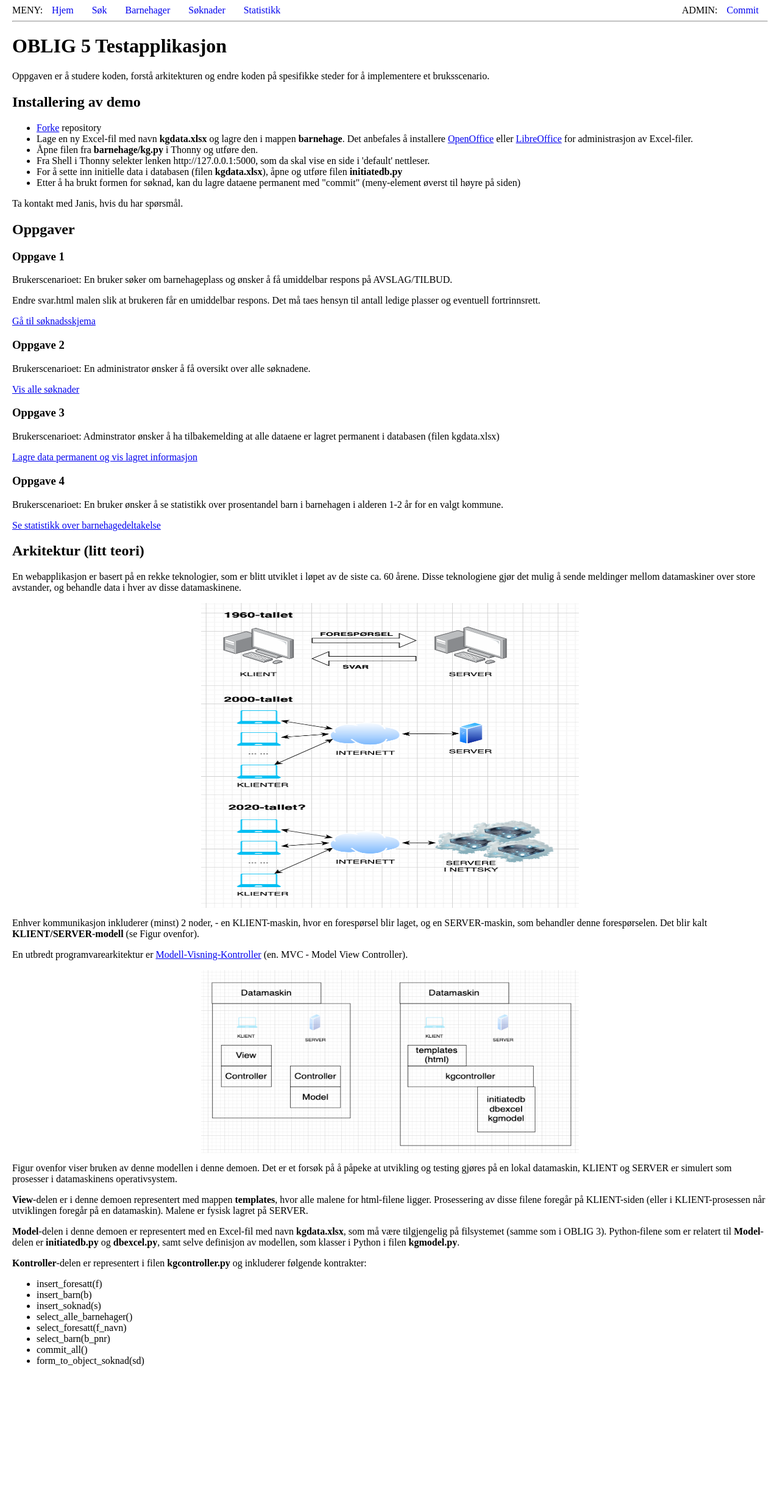
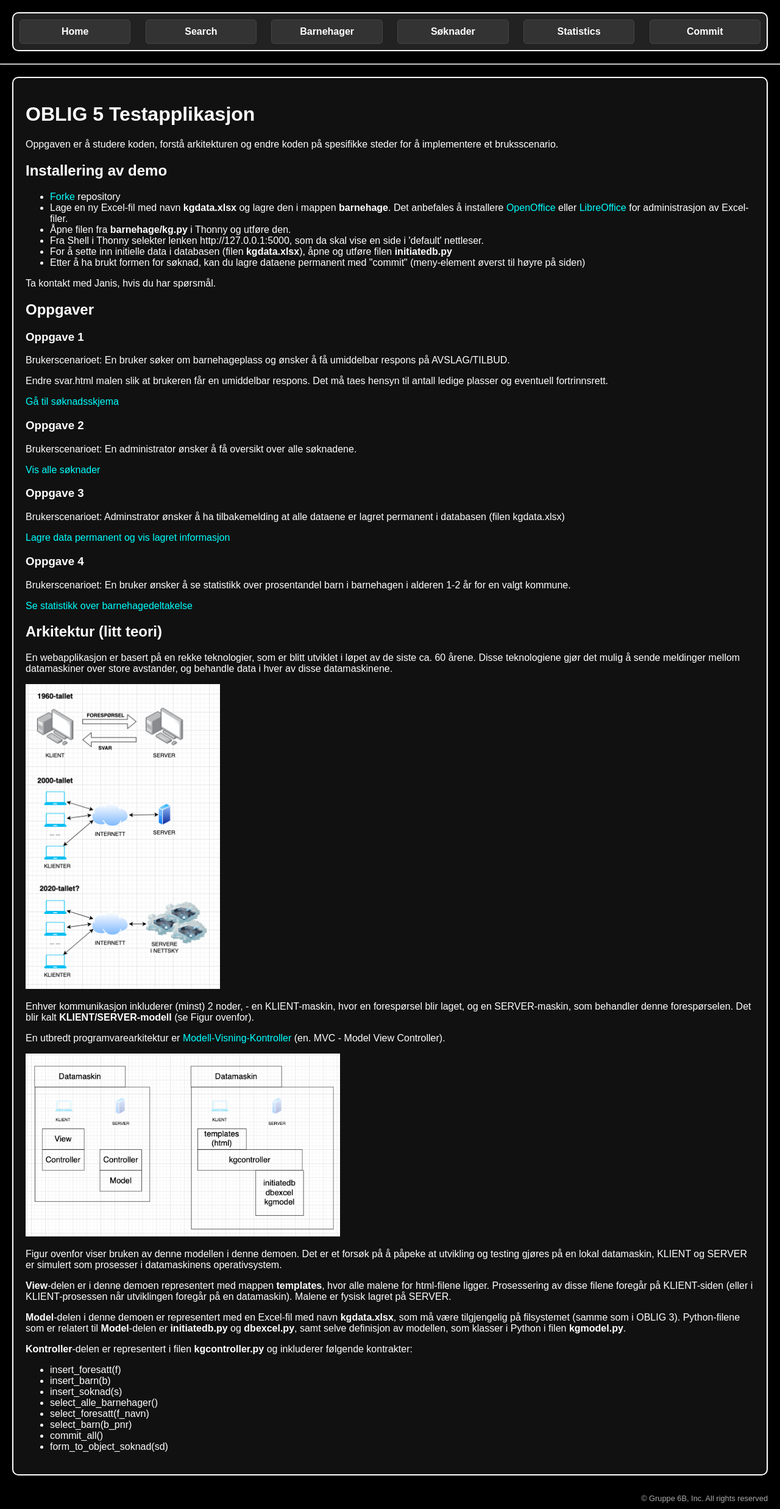
Before and after one commit to aisha-ra/Oblig5, a Flask app: template oblig5/barnehage/templates/index.html in a window 1280 px wide. Shown: the whole page at 61% size. Before the commit the page ends 2241 px from the top, so only its background shows below. Run offline with Flask 3, Linux system fonts and the light colour scheme; the template is opened without the code that fills it, so the values that code supplies are empty.

Commit message:
base.html

```diff
--- a/oblig5/barnehage/templates/base.html
+++ b/oblig5/barnehage/templates/base.html
@@ -4,68 +4,116 @@
     <meta charset="UTF-8">
     <title>{% block title %} {% endblock %} - OBLIG5</title>
     <style>
+        /* General body style */
         body {
-            margin-left: 20px;
-            margin-right: 20px;
-        }
-        a:link { color: #0000EE; }
-        a:visited { color: #551A8B; }
-        a:link:active, :visited:active { color: #FF0000; }
-
-        .title {
-            margin: 5px;
-            width: 100%;
+            margin: 0;
+            padding: 0;
+            background-color: #000; /* Set background to black */
+            color: #fff; /* Set text color to white */
+            font-family: Arial, sans-serif;
         }
 
-        nav {
-            display: flex;
-            justify-content: space-between;
-            align-items: center;
-            width: 100%;
-        }
-
-        nav .left-menu, nav .right-menu {
-            display: flex;
-            align-items: center;
-        }
-
-        nav a {
-            color: #0000EE;
-            font-size: 1em;
-            margin: 0 15px;
+        /* General link styling */
+        a:link, a:visited {
+            color: #00ffff; /* Light cyan for links */
             text-decoration: none;
         }
 
-        .center {
-            display: block;
-            margin-left: auto;
-            margin-right: auto;
-            width: 50%;
+        a:hover {
+            color: #ff6347; /* Tomato color on hover */
+        }
+
+        /* Menu container styling */
+        .menu-container {
+            display: flex;
+            justify-content: space-between;
+            margin: 20px;
+            padding: 10px;
+            background-color: #222; /* Dark gray for menu background */
+            border-radius: 10px;
+            border: 2px solid #fff; /* White border */
+        }
+
+        /* Individual menu sections */
+        .menu-block {
+            padding: 10px;
+            width: 15%;
+            text-align: center;
+            border: 1px solid #444; /* Slightly lighter gray border for blocks */
+            border-radius: 5px;
+            background-color: #333; /* Darker gray for block background */
+            box-sizing: border-box;
+        }
+
+        /* Links inside menu blocks */
+        .menu-block a {
+            color: #fff; /* White links */
+            font-size: 1em;
+            font-weight: bold;
+        }
+
+        /* Content area styling */
+        .content {
+            margin: 20px;
+            padding: 20px;
+            border: 2px solid #fff; /* White border */
+            border-radius: 10px;
+            background-color: #111; /* Very dark gray content background */
+        }
+        /* Footer styling */
+        footer {
+            color: #aaa; /* Light grey text */
+            text-align: right; /* Align text to the right */
+            padding: 10px 20px;
+            font-size: 0.8em; /* Slightly smaller font size */
         }
     </style>
 </head>
 <body>
-    <nav>
-        <!-- Left-aligned menu -->
-        <span class="left-menu">
-            <span>MENY:</span>
-            <a href="{{ url_for('index') }}">Hjem</a>
-            <a href="{{ url_for('behandle') }}">Søk</a>
+    <!-- Header/Menu with Individual Menu Blocks -->
+    <div class="menu-container">
+        <!-- Home Menu -->
+        <div class="menu-block">
+            <a href="{{ url_for('index') }}">Home</a>
+        </div>
+
+        <!-- Search Menu -->
+        <div class="menu-block">
+            <a href="{{ url_for('behandle') }}">Search</a>
+        </div>
+
+        <!-- Barnehager Menu -->
+        <div class="menu-block">
             <a href="{{ url_for('barnehager') }}">Barnehager</a>
+        </div>
+
+        <!-- Søknader Menu -->
+        <div class="menu-block">
             <a href="{{ url_for('soknader') }}">Søknader</a>
-            <a href="{{ url_for('statistikk') }}">Statistikk</a>
+        </div>
 
-        </span>
+        <!-- Statistics Menu -->
+        <div class="menu-block">
+            <a href="{{ url_for('statistikk') }}">Statistics</a>
+        </div>
 
-        <!-- Right-aligned menu -->
-        <span class="right-menu">
-            <span>ADMIN:</span>
+        <!-- Admin Menu - Commit -->
+        <div class="menu-block">
             <a href="{{ url_for('commit') }}">Commit</a>
-        </span>
-    </nav>
+        </div>
+    </div>
+
     <hr>
+
+    <!-- Main content area -->
     <div class="content">
         {% block content %} {% endblock %}
     </div>
+
+ <!-- Footer Section -->
+ <footer>
+    © Gruppe 6B, Inc. All rights reserved
+</footer>
+
 </body>
 </html>
```
